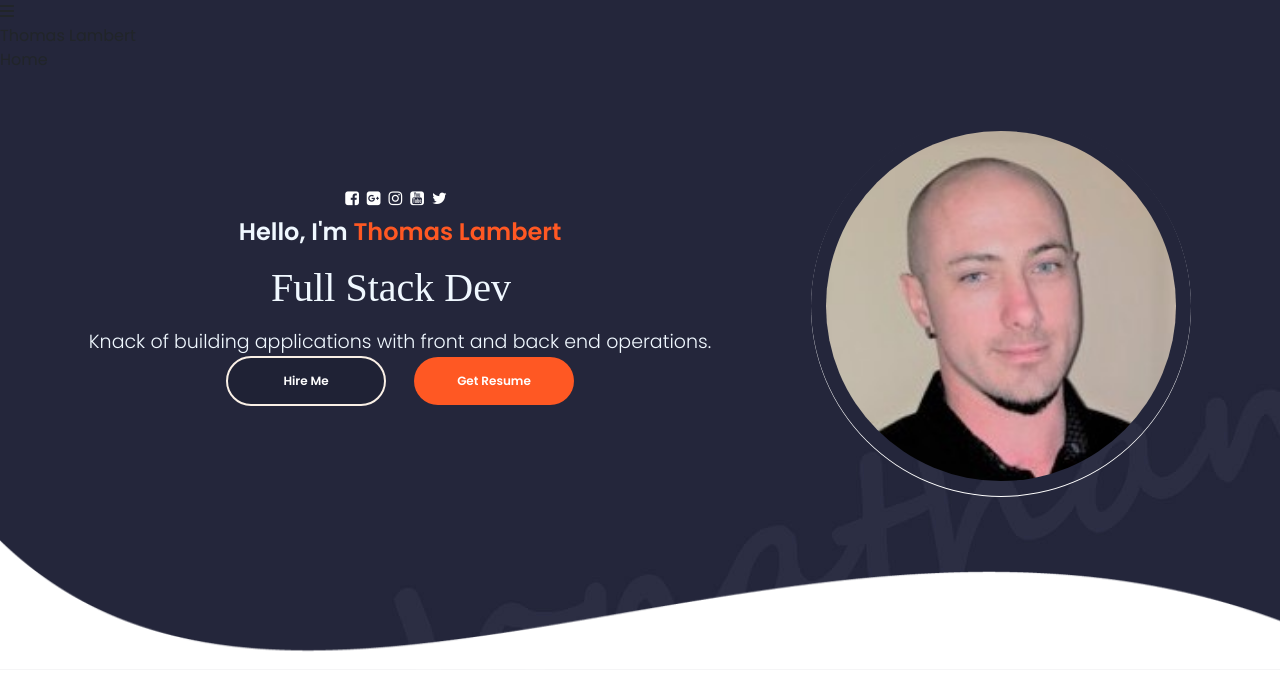
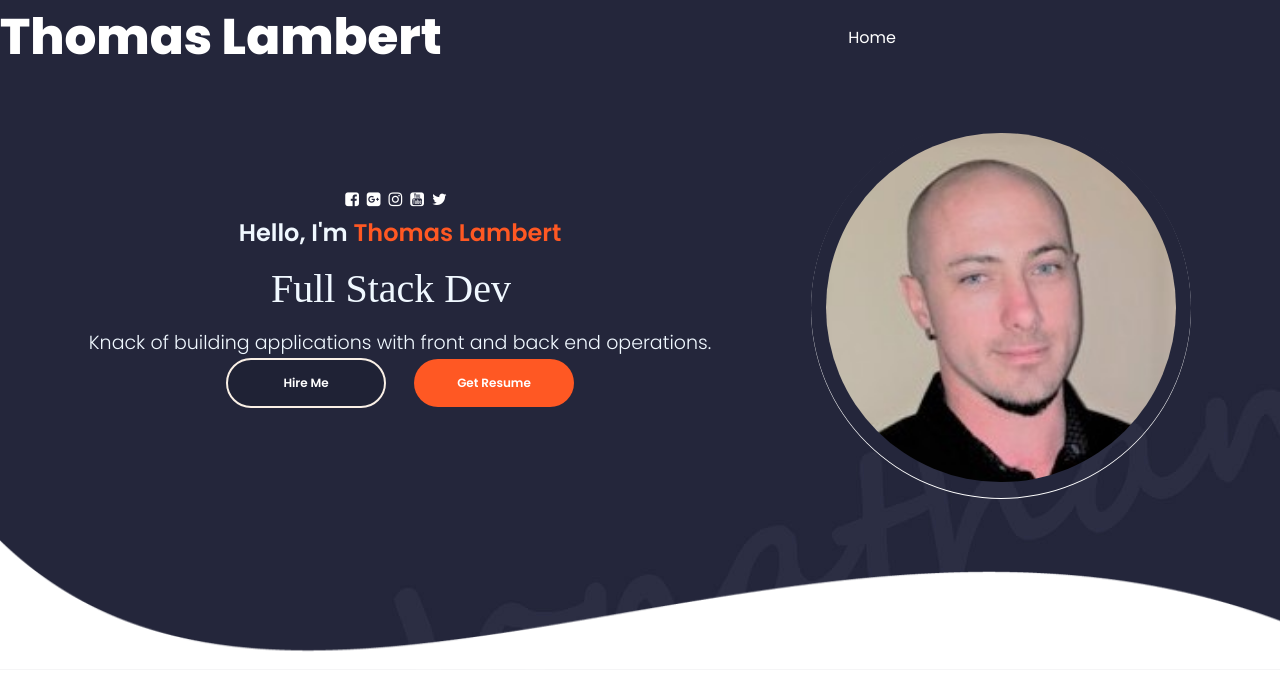
Before and after one commit to dedatekksolutions/portfoliopro, a React (Create React App) app: page / in a window 1280 px wide. Shown: the top 690 px of the page. Built offline with nearby package versions, Linux system fonts and the light colour scheme; a web font is replaced by a local one.

Commit message:
20 styling the header component

```diff
--- a/src/PortfolioContainer/Home/Header/Header.css
+++ b/src/PortfolioContainer/Home/Header/Header.css
@@ -0,0 +1,40 @@
+.header-container{
+    display:flex;
+    justify-content: center;
+    height:140px;
+    color: var(--white);
+}
+.header-parent{
+    display: flex;
+    align-items: center;
+    justify-content: space-between;
+    height: 100%;
+    width:70%;
+    color:var(--white);
+}
+.header-logo{
+    font-size: 50px;
+    font-family: "Poppins ExtraBold";
+    color: var(--white);
+}
+.header-options{
+    display: flex;
+    align-items: center;
+}
+.header-option{
+    font-size: 16px;
+    cursor: pointer;
+    font-weight: 600;
+}
+.header-hamburger{
+    display: none;
+    color: var(--white);
+}
+.header-option-separator{
+    margin: 0 50px 0 0;
+    color: var(--white);
+}
+.selected-header-option{
+    color:#ff5823;
+
+}
--- a/src/PortfolioContainer/Home/Header/Header.js
+++ b/src/PortfolioContainer/Home/Header/Header.js
@@ -1,4 +1,4 @@
-import React, { useState } from "react";
+import React, { useState, useEffect } from "react";
 import {
   TOTAL_SCREENS,
   GET_SCREEN_INDEX,
@@ -22,18 +22,18 @@
   );
 
   const getHeaderOptions = () => {
-    return TOTAL_SCREENS.map((screen, i) => (
+    return TOTAL_SCREENS.map((Screen, i) => (
       <div
-        key={screen.screen_name}
-        className={getHeaderOptionsClass(i)}
-        onClick={() => switchScreen(i, screen)}
+        key={Screen.screen_name}
+        className={getHeaderOptionsClasses(i)}
+        onClick={() => switchScreen(i, Screen)}
       >
-        <span>{screen.screen_name}</span>
+        <span>{Screen.screen_name}</span>
       </div>
     ));
   };
 
-  const getHeaderOptionsClass = (index) => {
+  const getHeaderOptionsClasses = (index) => {
     let classes = "header-option";
     if (index < TOTAL_SCREENS.length - 1) classes += "header-option-separator";
 
@@ -50,10 +50,16 @@
     setShowHeaderOptions(false);
   };
 
+  useEffect(() => {
+    return () => {
+      currentScreenSubscription.unsubscribe();
+    };
+  }, [currentScreenSubscription]);
+
   return (
     <div>
       <div
-        className="headper-option"
+        className="headper-container"
         onClick={() => setShowHeaderOptions(!showHeaderOptions)}
       >
         <div className="header-parent">
```
Also changed, not shown: 1 other file (tests, documents, lock files or other folders).
